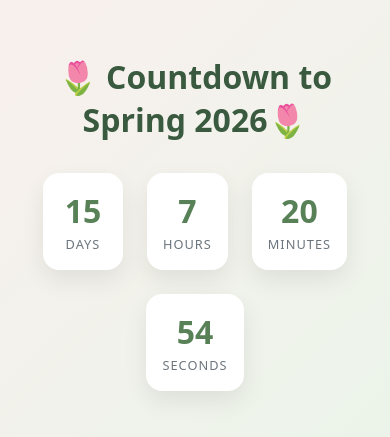
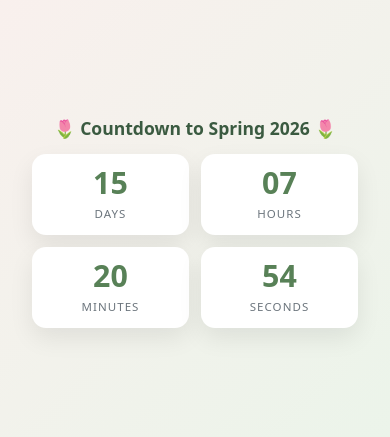
Before and after one commit to WinkWink/new-era, a plain HTML site: page spring/spring.html in a window 390 px wide. Shown: the part 199-636 px from the top of the page. Drawn offline with Linux system fonts and the light colour scheme.

Commit message:
Refactor styles and improve countdown functionality

```diff
--- a/spring/spring.html
+++ b/spring/spring.html
@@ -14,37 +14,45 @@
     }
 
     body {
-      height: 100vh;
+      /* mobile-safe viewport height */
+      min-height: 100vh;
+      min-height: 100dvh;
+
       display: flex;
       align-items: center;
       justify-content: center;
+
+      padding: 24px; /* prevents edge-to-edge squish */
       background: linear-gradient(135deg, #fcefee, #e8f5e9);
     }
 
     .container {
+      width: 100%;
+      max-width: 720px;
       text-align: center;
-      padding: 2rem;
+      padding: clamp(16px, 4vw, 32px);
     }
 
     h1 {
-      margin-bottom: 2rem;
-      font-weight: 600;
-      font-size: 2rem;
+      margin-bottom: clamp(16px, 4vw, 28px);
+      font-weight: 650;
+      font-size: clamp(1rem, 4.5vw, 2rem);
       color: #3a5a40;
+      line-height: 1.15;
     }
 
     .countdown {
       display: flex;
-      gap: 1.5rem;
       justify-content: center;
+      gap: 16px;
       flex-wrap: wrap;
     }
 
     .time-box {
       background: white;
-      padding: 1.5rem 1.25rem;
+      padding: 18px 16px;
       border-radius: 16px;
-      min-width: 100px;
+      min-width: 120px;
       box-shadow: 0 10px 25px rgba(0, 0, 0, 0.08);
       transition: transform 0.2s ease;
     }
@@ -55,33 +63,50 @@
 
     .time-box span {
       display: block;
-      font-size: 2.5rem;
-      font-weight: 700;
+      font-size: clamp(1.9rem, 6vw, 2.6rem);
+      font-weight: 750;
       color: #588157;
+      line-height: 1;
     }
 
     .time-box label {
-      margin-top: 0.5rem;
-      font-size: 0.8rem;
+      display: block;
+      margin-top: 10px;
+      font-size: 0.78rem;
       text-transform: uppercase;
-      letter-spacing: 1px;
+      letter-spacing: 0.09em;
       color: #6c757d;
     }
 
     .spring-message {
-      font-size: 2rem;
+      font-size: clamp(1.4rem, 5vw, 2rem);
       color: #3a5a40;
-      font-weight: 600;
+      font-weight: 650;
     }
 
-    @media (max-width: 600px) {
-      .time-box {
-        min-width: 80px;
-        padding: 1rem;
+    /* Mobile layout: clean 2x2 grid */
+    @media (max-width: 520px) {
+      body {
+        padding: 16px;
       }
 
-      .time-box span {
-        font-size: 2rem;
+      .countdown {
+        display: grid;
+        grid-template-columns: repeat(2, minmax(0, 1fr));
+        gap: 12px;
+        max-width: 420px;
+        margin: 0 auto;
+      }
+
+      .time-box {
+        min-width: 0;            /* allow grid to control width */
+        padding: 14px 12px;
+        border-radius: 14px;
+      }
+
+      .time-box label {
+        margin-top: 8px;
+        font-size: 0.72rem;
       }
     }
   </style>
@@ -89,7 +114,7 @@
 
 <body>
   <div class="container">
-    <h1>🌷 Countdown to Spring 2026🌷</h1>
+    <h1>🌷 Countdown to Spring 2026 🌷</h1>
 
     <div class="countdown" id="countdown">
       <div class="time-box">
@@ -115,33 +140,32 @@
     const springDate = new Date("March 20, 2026 00:00:00").getTime();
     const countdownEl = document.getElementById("countdown");
 
+    function pad2(n) {
+      return String(n).padStart(2, "0");
+    }
+
     function updateCountdown() {
-      const now = new Date().getTime();
+      const now = Date.now();
       const distance = springDate - now;
 
       if (distance <= 0) {
-        countdownEl.innerHTML =
-          '<div class="spring-message">🌸 Spring is here! 🌸</div>';
+        countdownEl.innerHTML = '<div class="spring-message">🌸 Spring is here! 🌸</div>';
         return;
       }
 
       const days = Math.floor(distance / (1000 * 60 * 60 * 24));
-      const hours = Math.floor(
-        (distance % (1000 * 60 * 60 * 24)) / (1000 * 60 * 60)
-      );
-      const minutes = Math.floor(
-        (distance % (1000 * 60 * 60)) / (1000 * 60)
-      );
+      const hours = Math.floor((distance % (1000 * 60 * 60 * 24)) / (1000 * 60 * 60));
+      const minutes = Math.floor((distance % (1000 * 60 * 60)) / (1000 * 60));
       const seconds = Math.floor((distance % (1000 * 60)) / 1000);
 
-      document.getElementById("days").textContent = days;
-      document.getElementById("hours").textContent = hours;
-      document.getElementById("minutes").textContent = minutes;
-      document.getElementById("seconds").textContent = seconds;
+      document.getElementById("days").textContent = days;      // days can be big
+      document.getElementById("hours").textContent = pad2(hours);
+      document.getElementById("minutes").textContent = pad2(minutes);
+      document.getElementById("seconds").textContent = pad2(seconds);
     }
 
+    updateCountdown();
     setInterval(updateCountdown, 1000);
-    updateCountdown();
   </script>
 </body>
 </html>
```
